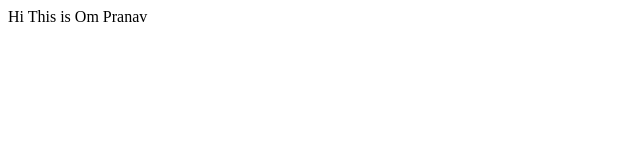
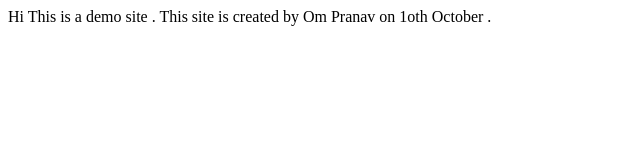
Before and after one commit to ompranav/demosite, a plain HTML site: page index.html in a window 1280 px wide. Shown: the whole page, without its empty margins (0-640 px from the left). Drawn offline with Linux system fonts and the light colour scheme.

Commit message:
docs: content updated
The content on the main page of demo site is updated in this commit .

```diff
--- a/index.html
+++ b/index.html
@@ -7,6 +7,9 @@
     <title>demosite</title>
 </head>
 <body>
-    Hi This is Om Pranav
+    Hi This is a demo site .
+
+
+    This site is created by Om Pranav on 1oth October .
 </body>
 </html>
```
